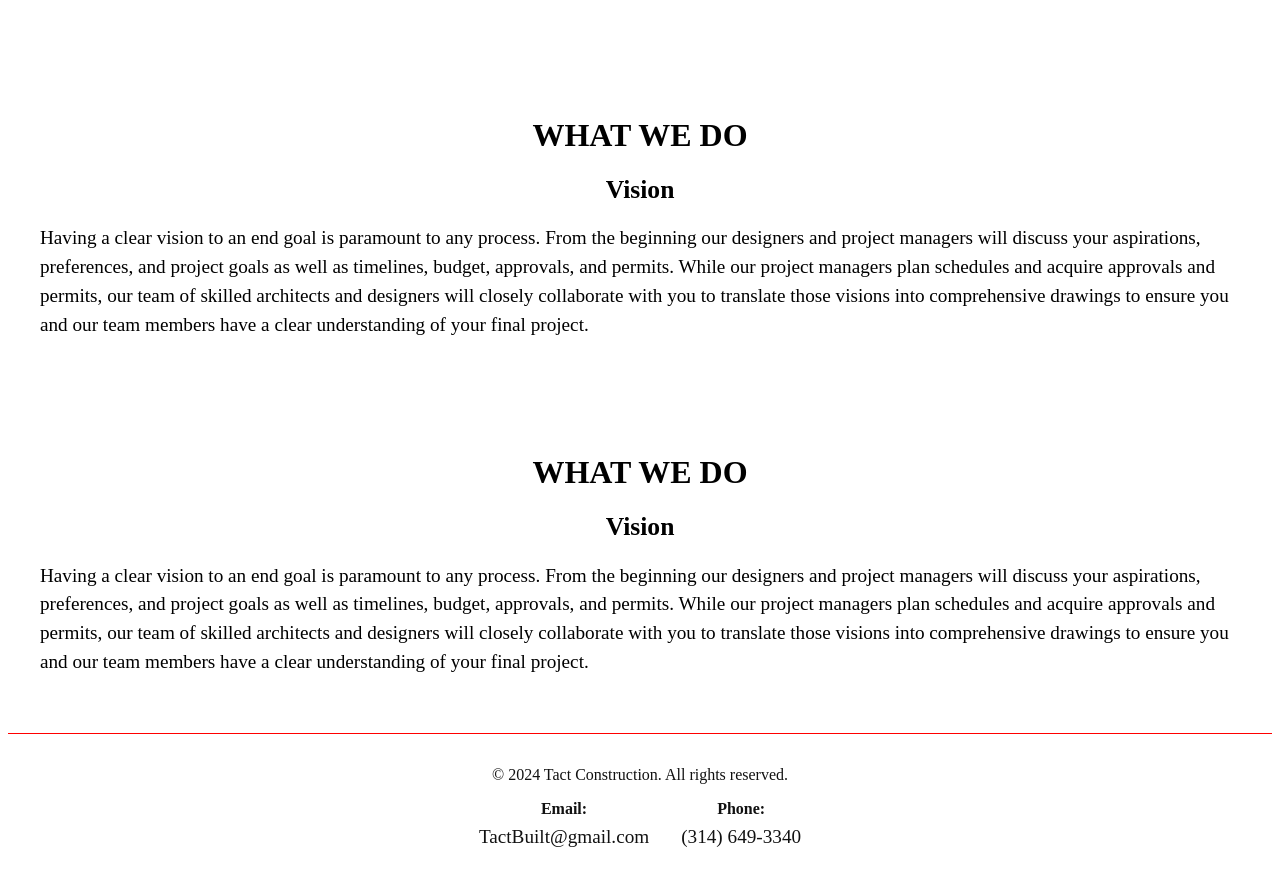
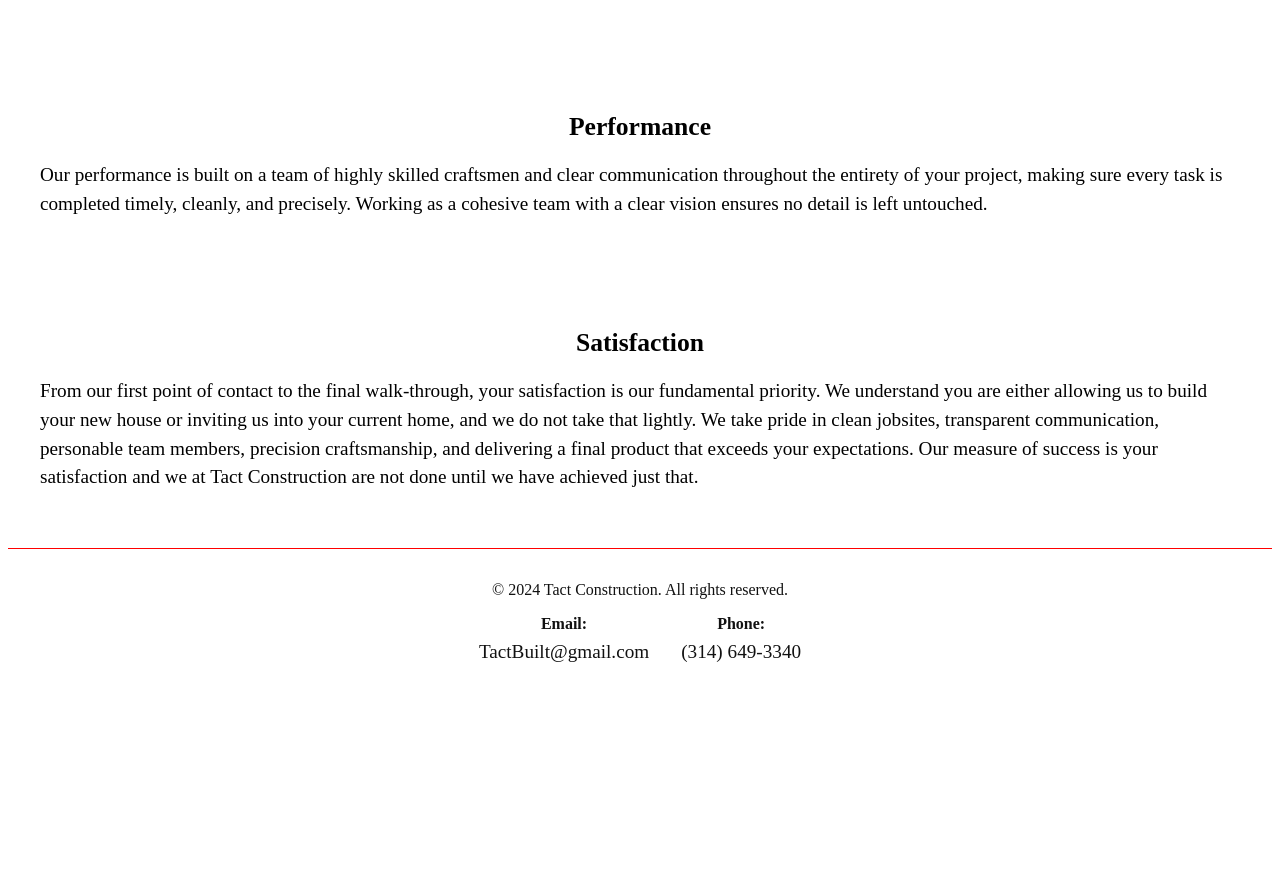
Before and after one commit to nicholasplachance/Tact-Con, a React (Vite) app: page /about in a window 1280 px wide. Shown: the part 1230-2116 px from the top of the page. After the commit the page ends 1933 px from the top, so only its background shows below. Built offline with nearby package versions, Linux system fonts and the light colour scheme.

Commit message:
Fix about us descriptions

```diff
--- a/src/pages/About.jsx
+++ b/src/pages/About.jsx
@@ -66,19 +66,17 @@ const AboutPage = () => {
       </AboutContainer>
 
       <AboutContainer>
-          <Title>WHAT WE DO</Title>
-          <SubTitle>Vision</SubTitle>
+          <SubTitle>Performance </SubTitle>
           <Description>
-          Having a clear vision to an end goal is paramount to any process. From the beginning our designers and project managers will discuss your aspirations, preferences, and project goals as well as timelines, budget, approvals, and permits. While our project managers plan schedules and acquire approvals and permits, our team of skilled architects and designers will closely collaborate with you to translate those visions into comprehensive drawings to ensure you and our team members have a clear understanding of your final project.
+          Our performance is built on a team of highly skilled craftsmen and clear communication throughout the entirety of your project, making sure every task is completed timely, cleanly, and precisely. Working as a cohesive team with a clear vision ensures no detail is left untouched.
               {/* Add more sections as needed */}
           </Description>
       </AboutContainer>
 
       <AboutContainer>
-          <Title>WHAT WE DO</Title>
-          <SubTitle>Vision</SubTitle>
+          <SubTitle>Satisfaction</SubTitle>
           <Description>
-          Having a clear vision to an end goal is paramount to any process. From the beginning our designers and project managers will discuss your aspirations, preferences, and project goals as well as timelines, budget, approvals, and permits. While our project managers plan schedules and acquire approvals and permits, our team of skilled architects and designers will closely collaborate with you to translate those visions into comprehensive drawings to ensure you and our team members have a clear understanding of your final project.
+          From our first point of contact to the final walk-through, your satisfaction is our fundamental priority. We understand you are either allowing us to build your new house or inviting us into your current home, and we do not take that lightly. We take pride in clean jobsites, transparent communication, personable team members, precision craftsmanship, and delivering a final product that exceeds your expectations. Our measure of success is your satisfaction and we at Tact Construction are not done until we have achieved just that.
               {/* Add more sections as needed */}
           </Description>
       </AboutContainer>
```
